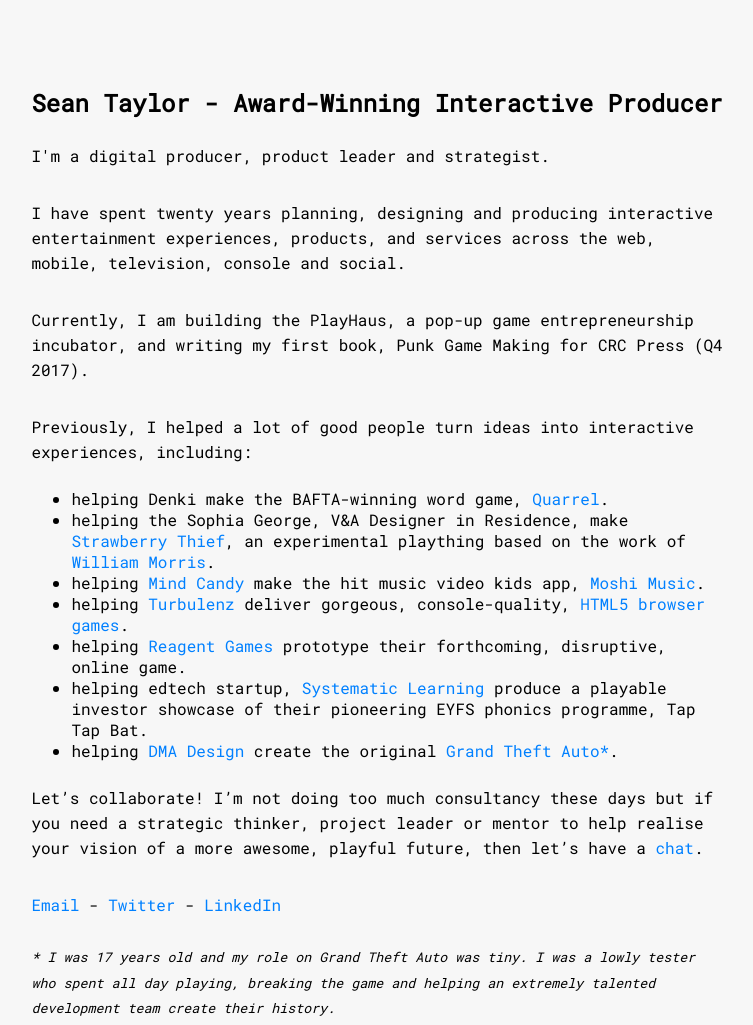
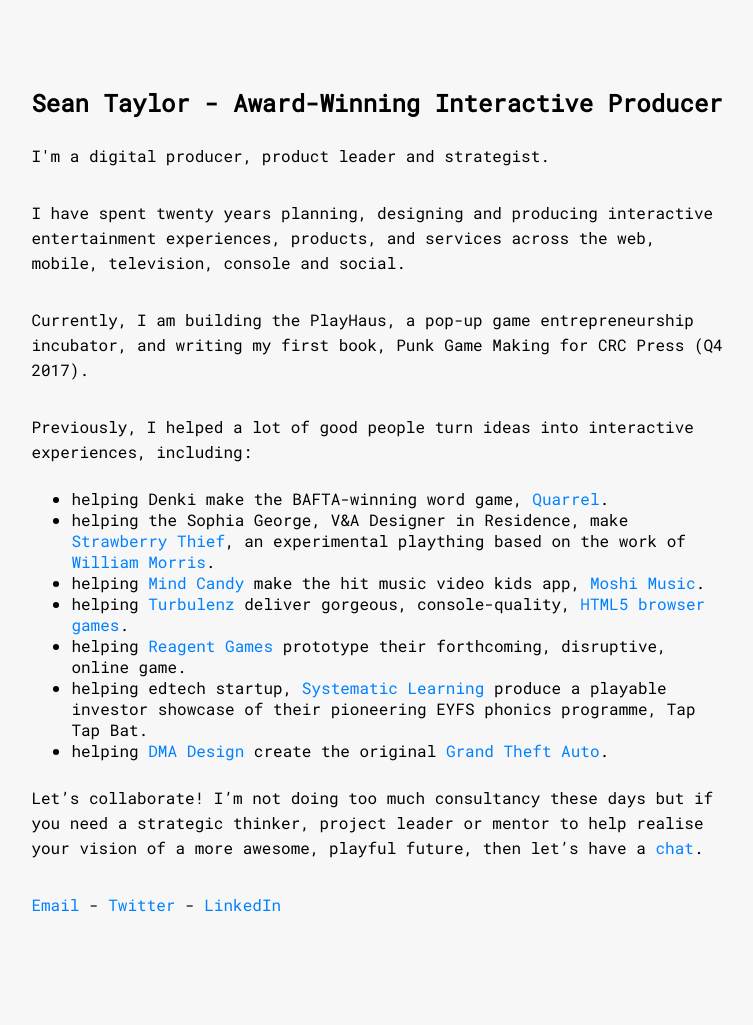
Before and after one commit to kwangchow/kwangchow.github.io, a plain HTML site: page index.html in a window 1280 px wide. Shown: the whole page, without its empty margins (261-1014 px from the left). After the commit the page ends 941 px from the top, so only its background shows below. Drawn offline with Linux system fonts and the light colour scheme.

Commit message:
Text revisions

```diff
--- a/index.html
+++ b/index.html
@@ -58,7 +58,7 @@
         <li>helping <a href="http://biz.turbulenz.com/">Turbulenz</a> deliver gorgeous, console-quality, <a href="https://ga.me/">HTML5 browser games</a>.</li>
         <li>helping <a href="http://www.reagentgames.com/">Reagent Games</a> prototype their forthcoming, disruptive, online game.</li>
         <li>helping edtech startup, <a href="http://www.systematiclearning.com/">Systematic Learning</a> produce a playable investor showcase of their pioneering EYFS phonics programme, Tap Tap Bat.</li>
-        <li>helping <a href="https://en.wikipedia.org/wiki/DMA_Design/">DMA Design</a> create the original <a href="https://www.rockstargames.com/grandtheftauto/">Grand Theft Auto*</a>.</li>
+        <li>helping <a href="https://en.wikipedia.org/wiki/DMA_Design/">DMA Design</a> create the original <a href="https://www.rockstargames.com/grandtheftauto/">Grand Theft Auto</a>.</li>
       </ul>
 
       <p>Let’s collaborate! I’m not doing too much consultancy these days but if you need a strategic thinker, project leader or mentor to help realise your vision of a more awesome, playful future, then let’s have a <a class=email href="mailto:sean@seantaylor.work">chat</a>.</p>
@@ -66,8 +66,6 @@
       <footer>
         <p><a href="mailto:sean@seantaylor.work">Email</a> - <a href="https://twitter.com/kwangchow">Twitter</a> - <a href="https://www.linkedin.com/in/mrseantaylor">LinkedIn</a></p>
       </footer>
-
-      <sub><i>* I was 17 years old and my role on Grand Theft Auto was tiny. I was a lowly tester who spent all day playing, breaking the game and helping an extremely talented development team create their history.</i></sub>
 
     </div>
       <script>
```
Also changed, not shown: guiding-principles.html (+1 -1 lines).
